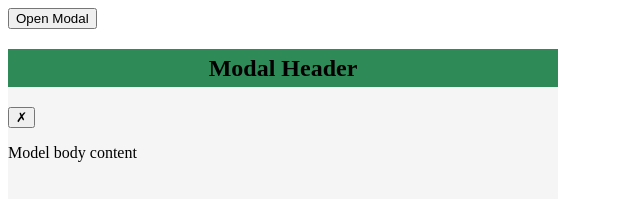
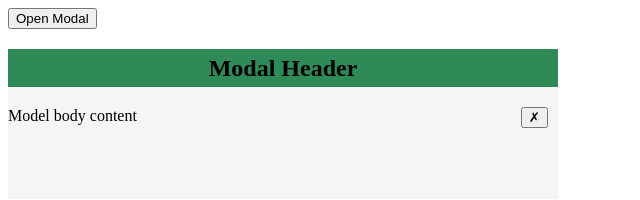
Before and after one commit to acciojob/css-modal-ItsCoderRam, a website: page main.html in a window 1280 px wide. Both pictures are taken after a click on the button "Open Modal". Shown: the whole page, without its empty margins (0-640 px from the left). Drawn offline with Linux system fonts and the light colour scheme.

Commit message:
created a submission

```diff
--- a/styles.css
+++ b/styles.css
@@ -20,3 +20,12 @@ h2{
 .close-modal{
 
 }
+.modal-header {
+  position: relative;
+  /* other styles */
+}
+.close-modal-button {
+  position: absolute;
+  right: 10px;
+  /* other styles */
+}
```
